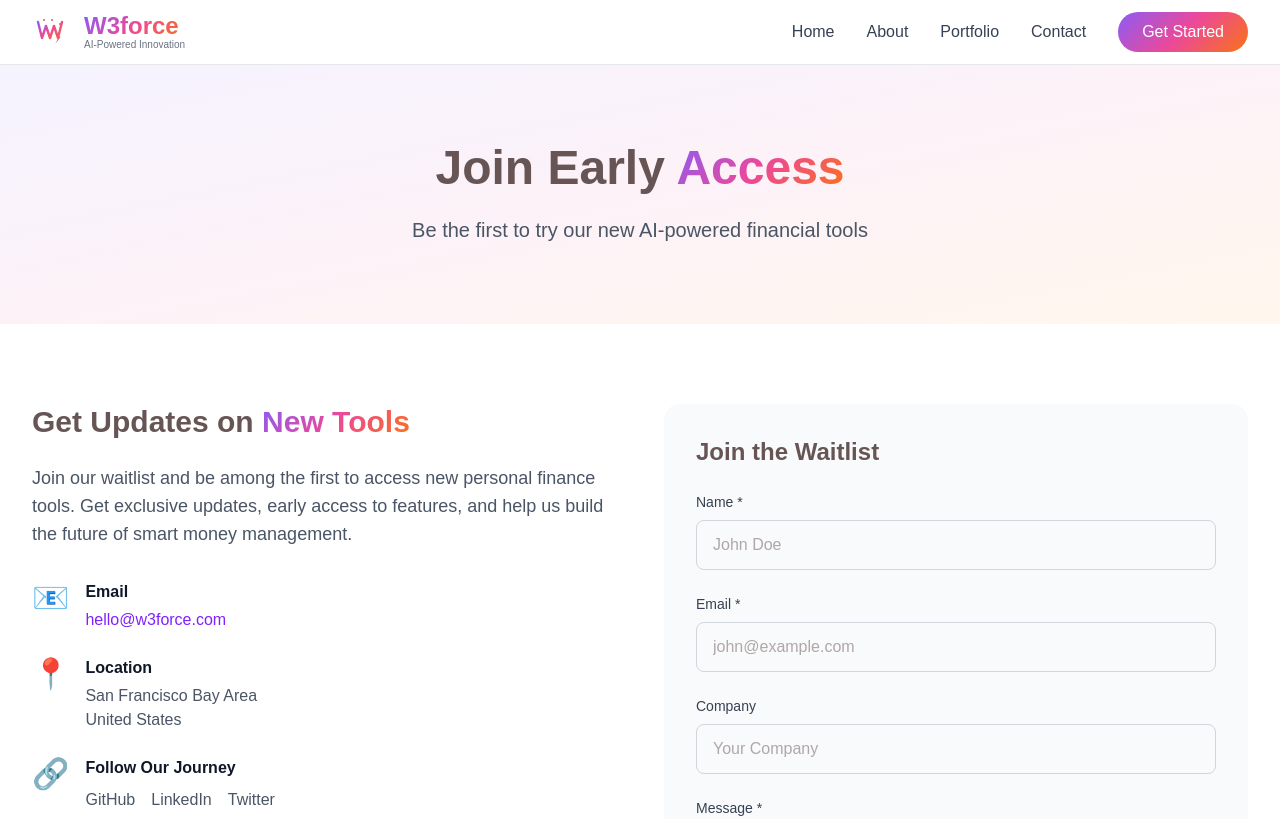
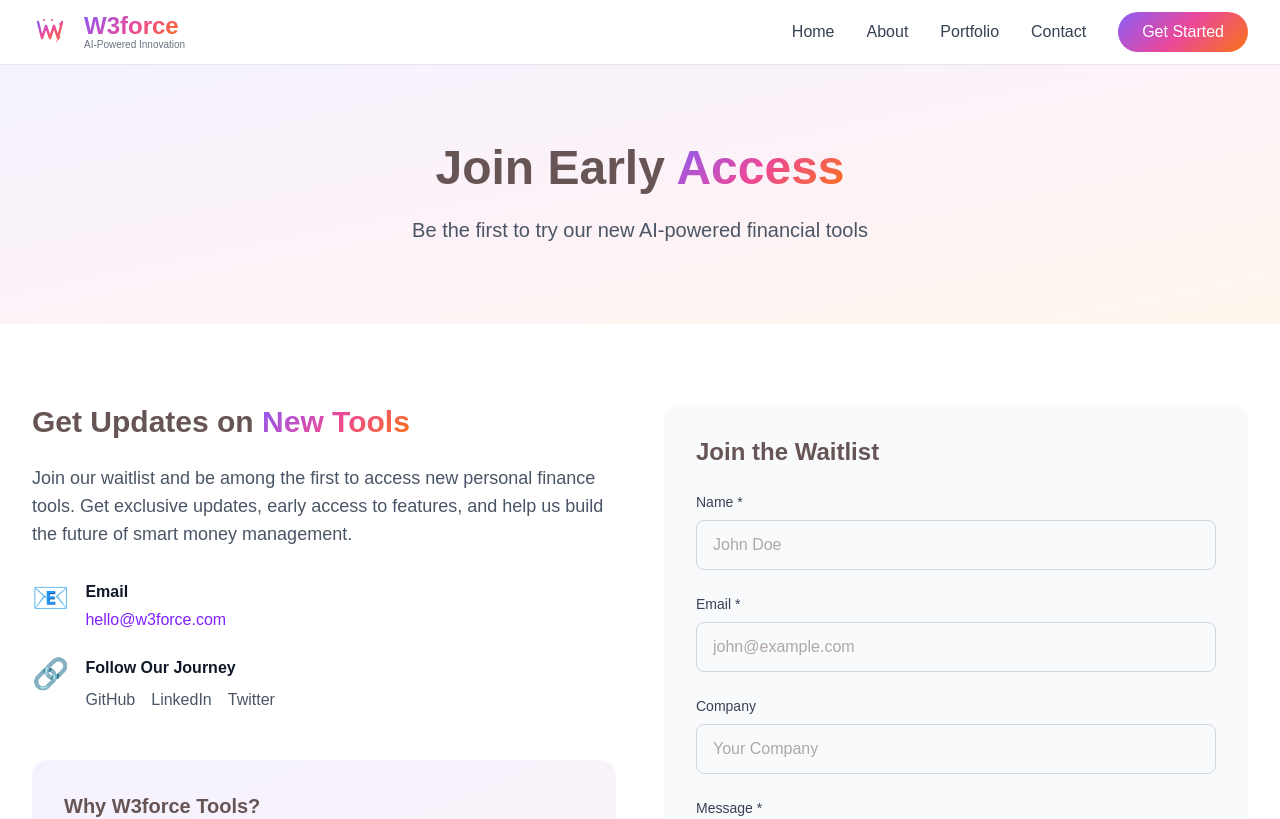
Before and after one commit to w3force/w3force, a Next.js app: page /contact in a window 1280 px wide. Shown: the top 819 px of the page. Built offline with nearby package versions, Linux system fonts and the light colour scheme.

Commit message:
Remove location section from contact page

```diff
--- a/app/contact/page.tsx
+++ b/app/contact/page.tsx
@@ -50,19 +50,6 @@ export default function ContactPage() {
                     >
                       hello@w3force.com
                     </a>
-                  </div>
-                </div>
-
-                {/* Location */}
-                <div className="flex items-start">
-                  <div className="text-3xl mr-4">📍</div>
-                  <div>
-                    <h3 className="font-semibold text-gray-900 mb-1">Location</h3>
-                    <p className="text-gray-600">
-                      San Francisco Bay Area
-                      <br />
-                      United States
-                    </p>
                   </div>
                 </div>
 
```
